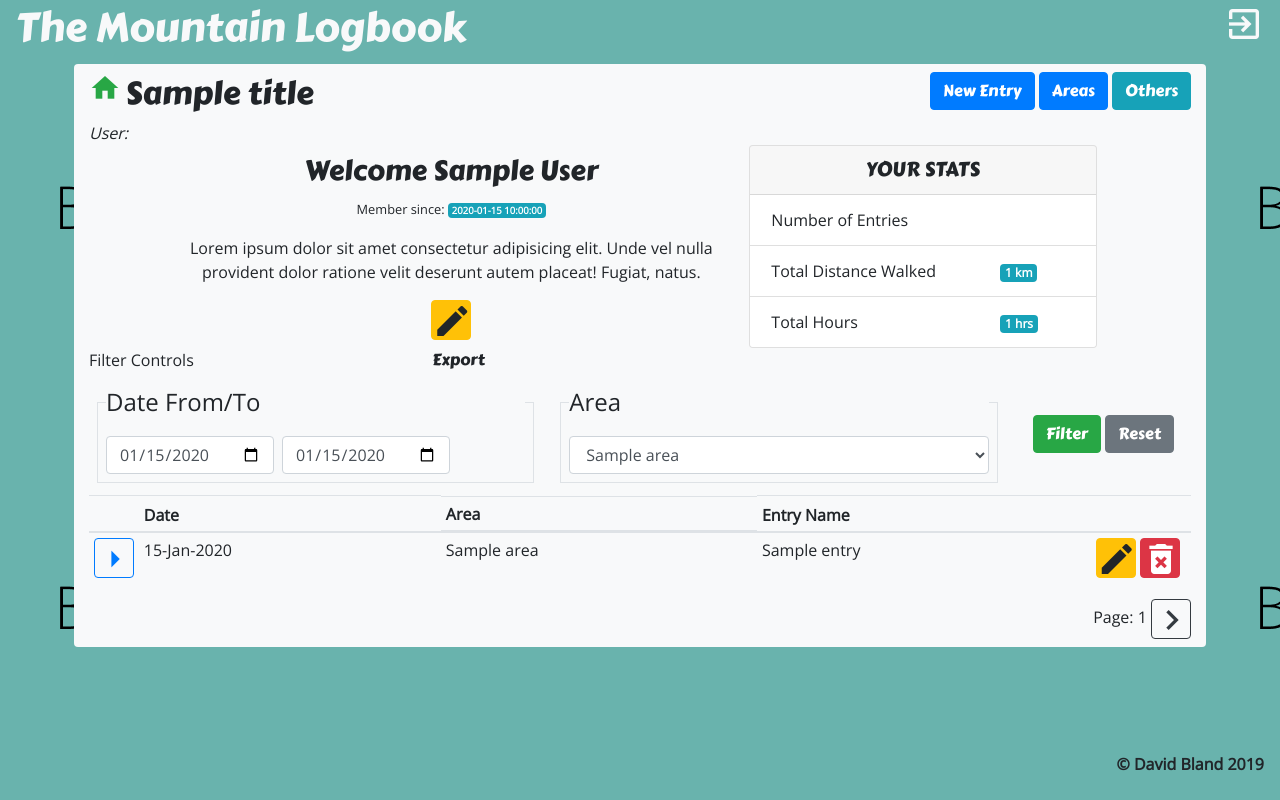
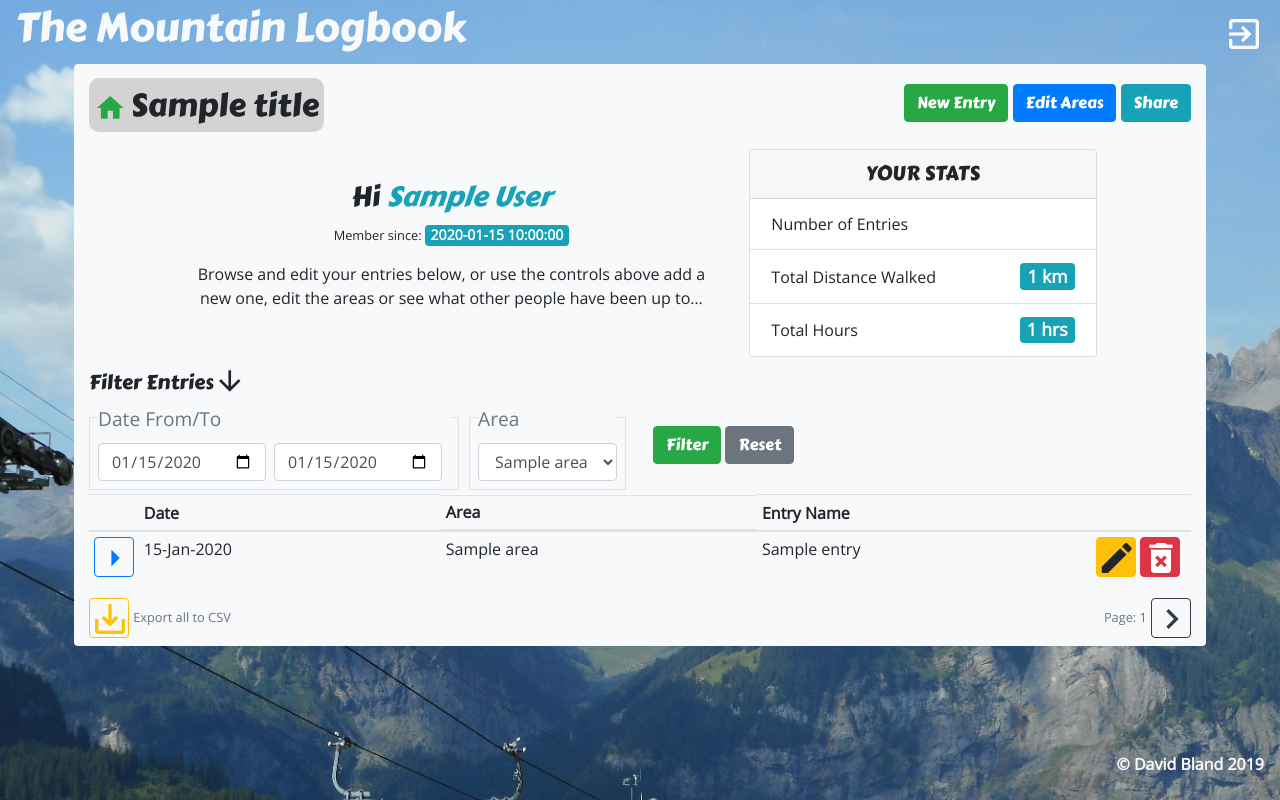
Before and after one commit to davebland/the-mountain-logbook, a Flask app: template templates/logbook-home.html in a window 1280 px wide. Run offline with Flask 2, Linux system fonts and the light colour scheme; the template is opened without the code that fills it: most values are stand-ins (such as "Sample title", 1, 10 or a date in 2020); parts of the project's set-up code (start-up, migrations or seed data) failed here and were passed over; some libraries are stand-ins or nearby versions.

Commit message:
login and homepage styling plus background

```diff
--- a/static/css/styles.css
+++ b/static/css/styles.css
@@ -22,6 +22,12 @@ h1, h2, h3, h4, h5, h6, button {
 
 header a:hover {
     text-decoration: none;
+}
+
+#application-logo-title {
+    background-color: lightgray;
+    padding: 4% 1% 2% 1%;
+    border-radius: 10px;
 }
 
 #application-logo-title i, #application-logo-title h2 {
@@ -94,4 +100,18 @@ header a:hover {
 
 .logbook-button i {
     font-size: 40px;
+    transform: translateY(0);
 }
+
+/* ICONS */
+
+.material-icons {
+    font-size: 2rem;
+    transform: translateY(25%);
+}
+
+/* BOOTSTRAP OVERIDES */
+
+.logbook-badge {
+    font-size: 1.1em;
+}
--- a/templates/application-frame.html
+++ b/templates/application-frame.html
@@ -2,19 +2,21 @@
 <!-- Application Frame and Nav -->
 {% block main %}
     <div class="row">
-        <div class="col bg-light mx-1 rounded">
-            <div class="row justify-content-between py-2">
+        <div class="col bg-light mx-1 pt-3 rounded">
+            <div class="row justify-content-between mt-1 mb-2">
                 <!-- Header & Nav Row -->
-                <div id="application-logo-title" class="col-md">
-                    <a href="{{ url_for('index') }}"><i class="material-icons text-success">home</i></a>
-                    <h2 class="d-inline">{{ title }}</h2>
+                <div class="col-md mb-3">
+                    <span id="application-logo-title" class="">
+                        <a href="{{ url_for('index') }}"><i class="material-icons text-success">home</i></a>
+                        <h2 class="d-inline m-0">{{ title }}</h2>
+                    </span>
                 </div>
                 <div class="col-md text-center text-md-right">
                     <!-- Nav Buttons -->
                     <nav>
-                        <a href="{{ url_for('new') }}"><button type="button" class="btn btn-primary">New Entry</button></a>
-                        <a href="{{ url_for('edit_areas') }}"><button type="button" class="btn btn-primary">Areas</button></a>
-                        <a href="{{ url_for('others') }}"><button type="button" class="btn btn-info">Others</button></a>
+                        <a href="{{ url_for('new') }}"><button type="button" class="btn btn-success">New Entry</button></a>
+                        <a href="{{ url_for('edit_areas') }}"><button type="button" class="btn btn-primary">Edit Areas</button></a>
+                        <a href="{{ url_for('others') }}"><button type="button" class="btn btn-info">Share</button></a>
                     </nav>
                 </div>
             </div>
--- a/templates/base.html
+++ b/templates/base.html
@@ -16,8 +16,14 @@
     <!-- CSS requiring dynamic template processing -->
     <style>
         body {
-            background-image: url("{{ url_for('static', filename='images/background-mountains.png') }}");
+            background-image: url("{{ url_for('static', filename='images/background-mountains-1000.jpg') }}");
             background-attachment: fixed;
+            background-size: 100%;
+        }
+        @media (min-height: 1000px) {
+            body {
+                background-image: url("{{ url_for('static', filename='images/background-mountains-2000.jpg') }}");
+            }
         }
     </style>
     <!-- Meta -->
@@ -37,7 +43,7 @@
         <!-- Login page or App Content Here -->
         {% endblock %}
     </div>
-    <footer class="text-right px-3 py-2">
+    <footer class="text-right text-light px-3 py-2">
         <strong>&copy; David Bland 2019</strong>
     </footer>
     {% block modals %}
--- a/templates/logbook-home.html
+++ b/templates/logbook-home.html
@@ -1,14 +1,13 @@
 {% extends 'application-frame.html' %}
 <!-- Main Logbook Home Page -->
 {% block content %}
-<em>User: {{ session['user_id'] }}</em>
 <div class="row align-items-center justify-content-center">
         <div class="col-lg-6 text-center">
                 <!-- Meta section 1 -->
-                <h3>Welcome {{ user_stats.display_name }}</h3>
-                <p><small>Member since: <span class="badge badge-info">{{ user_stats.signup_date }}</span></small></p>
-                <p>Lorem ipsum dolor sit amet consectetur adipisicing elit. Unde vel nulla provident dolor ratione velit deserunt autem placeat! Fugiat, natus.</p>
-                <a href="{{ url_for('export', user_id=session['user_id']) }}" target="_blank"><button type="button" class="btn btn-warning logbook-button"><i class="material-icons">edit</i>Export</button></a>
+                <h3>Hi <em class="text-info">{{ user_stats.display_name }}</em></h3>
+                <p><small>Member since: <span class="badge badge-info logbook-badge">{{ user_stats.signup_date }}</span></small></p>
+                <p>Browse and edit your entries below, or use the controls above add a new one, edit the areas or see what other people have been up to…</p>
+                <div class="text-right"></div>
         </div>
         <div class="col-lg-4">
                 <!-- Meta section 2 -->
@@ -21,7 +20,7 @@
                                         <table class="w-100">
                                                 <tr>
                                                         <td class="w-75">Number of Entries</td>
-                                                        <td><span class="badge badge-info">{{ user_stats.no_of_entries }}</span></td>
+                                                        <td class="text-right"><span class="badge badge-info logbook-badge">{{ user_stats.no_of_entries }}</span></td>
                                                 </tr>
                                         </table>
                                 </li>
@@ -29,7 +28,7 @@
                                         <table class="w-100">
                                                 <tr>
                                                         <td class="w-75">Total Distance Walked</td>
-                                                        <td><span class="badge badge-info">{{ user_stats.total_dist }} km</span></td>
+                                                        <td class="text-right"><span class="badge badge-info logbook-badge">{{ user_stats.total_dist }} km</span></td>
                                                 </tr>
                                         </table>
                                 </li>
@@ -37,7 +36,7 @@
                                         <table class="w-100">
                                                 <tr>
                                                         <td class="w-75">Total Hours</td>
-                                                        <td><span class="badge badge-info">{{ user_stats.total_hours }} hrs</span></td>
+                                                        <td class="text-right"><span class="badge badge-info logbook-badge">{{ user_stats.total_hours }} hrs</span></td>
                                                 </tr>
                                         </table>
                                 </li>
@@ -57,12 +56,12 @@
         {% endwith %}
         </div>
 </div>
-Filter Controls
+<h5 class="mb-0">Filter Entries<i class="material-icons">arrow_downward</i></h5>
 <form class="form-row my-1 align-items-center">
 <!-- Table Filter Controls -->
-        <div class="col">
-                <fieldset class="border m-2 p-2">
-                        <legend>Date From/To</legend>
+        <div class="col-auto">
+                <fieldset class="border p-2">
+                        <legend class="m-0"><small class="text-muted">Date From/To</small></legend>
                         <div class="form-inline">
                                 {% if set_filters %}
                                 <input type="date" class="form-control mr-2" id="filter-controls-min-date" name="filter-min-date" aria-describedby="filter-controls-date-title" value="{{set_filters['filter-min-date']}}" placeholder="Date From">
@@ -74,9 +73,9 @@ Filter Controls
                         </div>
                 </fieldset>
         </div>
-        <div class="col">
-                <fieldset class="border m-2 p-2">
-                        <legend>Area</legend>
+        <div class="col-auto mb-2 mb-lg-0">
+                <fieldset class="border p-2">
+                        <legend class="m-0"><small class="text-muted">Area</small></legend>
                         <select class="form-control" id="filter-controls-select-area" name="filter-area">
                                 {% if set_filters %}
                                 <option value="{{set_filters['filter-area']}}" selected>{{ area_list[set_filters['filter-area']] }}</option>
@@ -135,9 +134,13 @@ Filter Controls
         </div>
 </div>
 <div class="row mb-2">
+        <div class="col">
+                <a href="{{ url_for('export', user_id=session['user_id']) }}" target="_blank"><button type="button" class="btn btn-outline-warning logbook-button"><i class="material-icons">save_alt</i></button></a>
+                <small class="text-muted">Export all to CSV</small>
+        </div>
         <div class="col text-right">
               <!-- Pagination Controls -->
-                Page: {{ user_entries.current_page }}
+                <small class="text-muted">Page: {{ user_entries.current_page }}</small>
                 {% if user_entries.previous_page %}
                 <a href="{{ url_for('index', page=user_entries.previous_page) }}"><button class="btn btn-outline-dark logbook-button"><i class="material-icons">navigate_before</i></button></a>
                 {% endif %}
```
Also changed, not shown: templates/login.html (+10 -13 lines), static/images/background-mountains-1000.jpg (added), static/images/background-mountains-2000.jpg (added), static/images/background-mountains.png (deleted).
